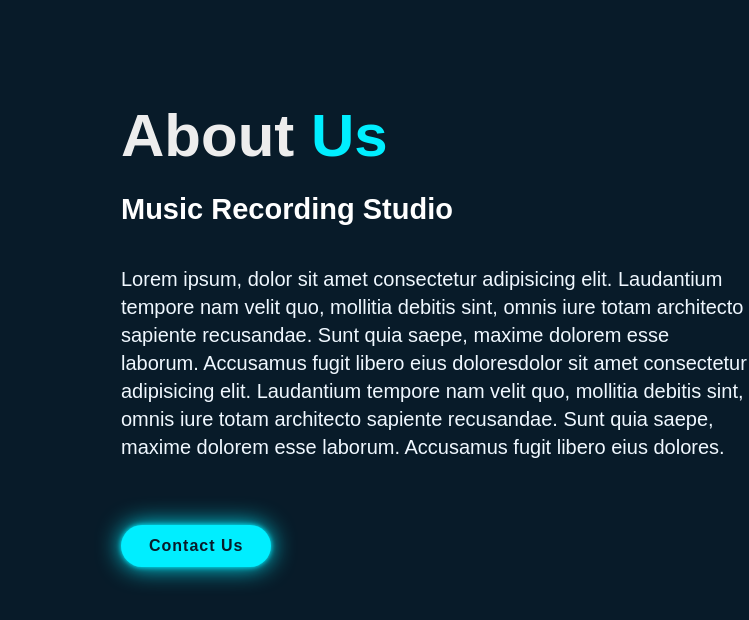
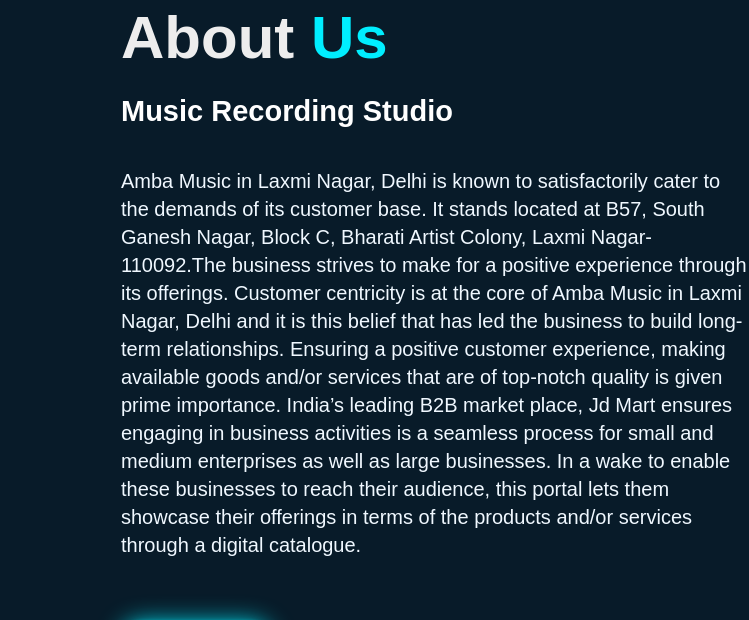
Before and after one commit to ambamusic/ambamusicofficial, a plain HTML site: page index.html in a window 1280 px wide. Shown: the part 813-1433 px from the top of the page, 531-1280 px from the left. Drawn offline with nearby package versions, Linux system fonts and the light colour scheme.

Commit message:
Update index.html

```diff
--- a/index.html
+++ b/index.html
@@ -57,11 +57,7 @@
 
             <h2>About <span>Us</span></h2>
             <h4>Music Recording Studio</h4>
-            <p>Lorem ipsum, dolor sit amet consectetur adipisicing elit. Laudantium tempore nam velit quo, mollitia
-                debitis sint, omnis iure totam architecto sapiente recusandae. Sunt quia saepe, maxime dolorem esse
-                laborum. Accusamus fugit libero eius doloresdolor sit amet consectetur adipisicing elit. Laudantium
-                tempore nam velit quo, mollitia debitis sint, omnis iure totam architecto sapiente recusandae. Sunt quia
-                saepe, maxime dolorem esse laborum. Accusamus fugit libero eius dolores.</p>
+            <p>Amba Music in Laxmi Nagar, Delhi is known to satisfactorily cater to the demands of its customer base. It stands located at B57, South Ganesh Nagar, Block C, Bharati Artist Colony, Laxmi Nagar-110092.The business strives to make for a positive experience through its offerings. Customer centricity is at the core of Amba Music in Laxmi Nagar, Delhi and it is this belief that has led the business to build long-term relationships. Ensuring a positive customer experience, making available goods and/or services that are of top-notch quality is given prime importance. India’s leading B2B market place, Jd Mart ensures engaging in business activities is a seamless process for small and medium enterprises as well as large businesses. In a wake to enable these businesses to reach their audience, this portal lets them showcase their offerings in terms of the products and/or services through a digital catalogue.</p>
             <a href="#contact" class="btn-box">Contact Us</a>
         </div>
     </section>
```
